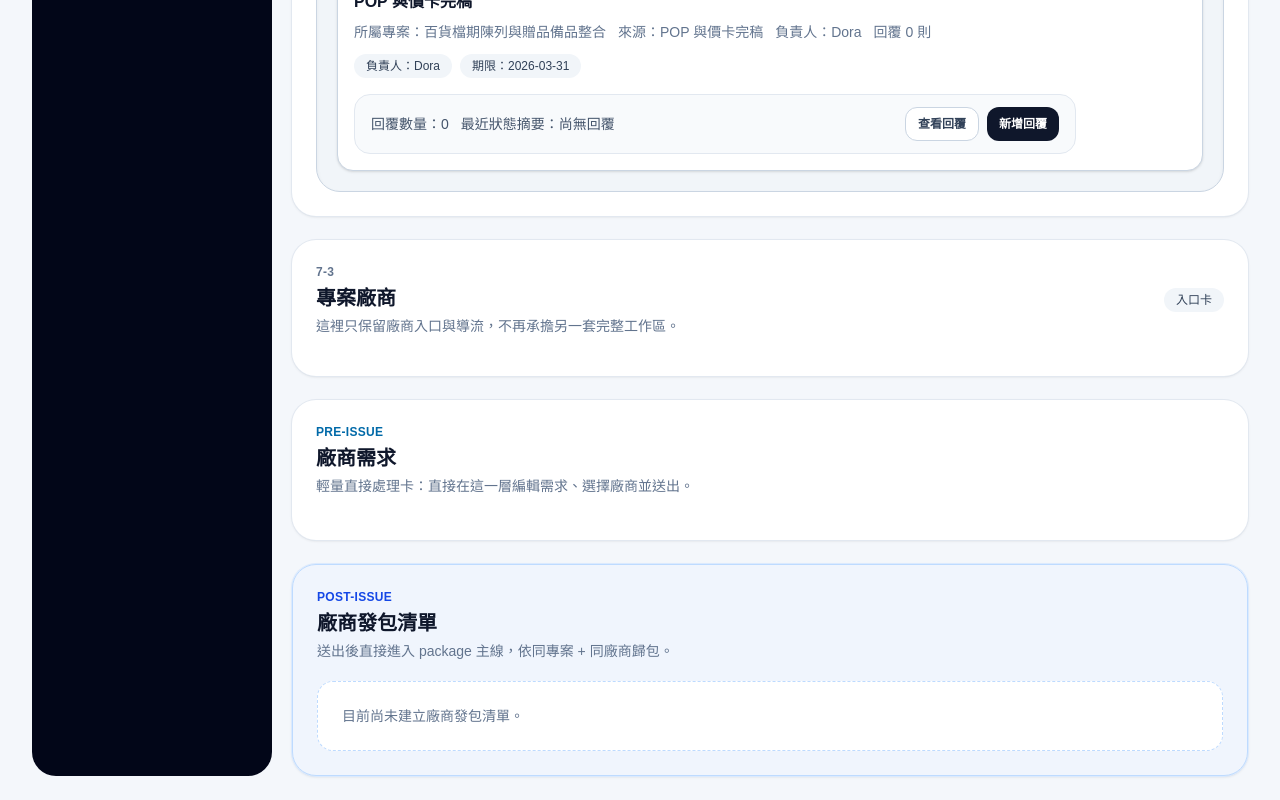
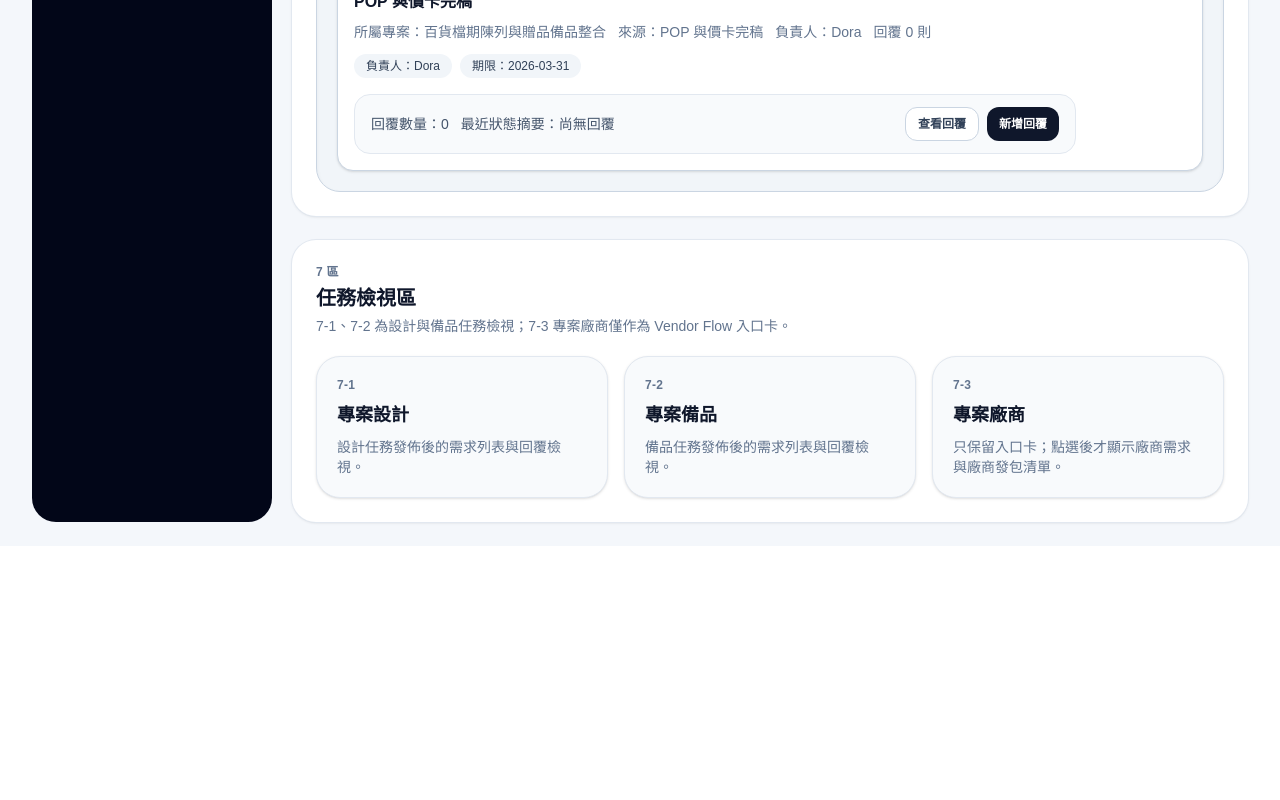
Before and after one commit to willy841/projectflow, a Next.js app in the folder project-mgmt/: page /projects/department-store-display-2026 in a window 1280 px wide. Shown: the part 2304-3104 px from the top of the page. After the commit the page ends 2850 px from the top, so only its background shows below. Built offline with nearby package versions, Linux system fonts and the light colour scheme.

Commit message:
fix: gate vendor sections behind board card

```diff
--- a/project-mgmt/src/components/project-vendor-section.tsx
+++ b/project-mgmt/src/components/project-vendor-section.tsx
@@ -18,9 +18,7 @@ function buildPackageMap(): PackageMap {
 
 function groupPackagesByVendor(packages: VendorPackage[]) {
   return packages.reduce<Record<string, VendorPackage[]>>((acc, pkg) => {
-    if (!acc[pkg.vendorName]) {
-      acc[pkg.vendorName] = [];
-    }
+    if (!acc[pkg.vendorName]) acc[pkg.vendorName] = [];
     acc[pkg.vendorName].push(pkg);
     return acc;
   }, {});
@@ -31,6 +29,7 @@ export function ProjectVendorSection({ projectId }: { projectId: string }) {
   const initialAssignments = useMemo(() => getAssignmentsByProjectId(projectId), [projectId]);
   const packages = useMemo(() => getPackagesByProjectId(projectId), [projectId]);
   const [assignments, setAssignments] = useState(initialAssignments);
+  const [activeBoard, setActiveBoard] = useState<"design" | "procurement" | "vendor" | null>(null);
 
   function handleAssignmentChange(id: string, patch: Partial<VendorAssignment>) {
     setAssignments((current) => current.map((assignment) => (assignment.id === id ? { ...assignment, ...patch } : assignment)));
@@ -38,7 +37,6 @@ export function ProjectVendorSection({ projectId }: { projectId: string }) {
 
   function handleSend(assignment: VendorAssignment) {
     if (!assignment.selectedVendorName) return;
-
     const matchedPackage = packages.find((pkg) => pkg.vendorName === assignment.selectedVendorName);
     handleAssignmentChange(assignment.id, {
       status: "done",
@@ -51,32 +49,53 @@ export function ProjectVendorSection({ projectId }: { projectId: string }) {
   return (
     <section className="space-y-6">
       <article className="rounded-3xl bg-white p-6 shadow-sm ring-1 ring-slate-200">
-        <div className="mb-4 flex items-center justify-between gap-3">
-          <div>
-            <p className="text-xs font-semibold tracking-wide text-slate-500">7-3</p>
-            <h3 className="mt-1 text-xl font-semibold text-slate-900">專案廠商</h3>
-            <p className="mt-1 text-sm text-slate-500">這裡只保留廠商入口與導流，不再承擔另一套完整工作區。</p>
-          </div>
-          <span className="rounded-full bg-slate-100 px-3 py-1 text-xs font-medium text-slate-700">入口卡</span>
+        <div className="mb-5">
+          <p className="text-xs font-semibold tracking-wide text-slate-500">7 區</p>
+          <h3 className="mt-1 text-xl font-semibold text-slate-900">任務檢視區</h3>
+          <p className="mt-1 text-sm text-slate-500">7-1、7-2 為設計與備品任務檢視；7-3 專案廠商僅作為 Vendor Flow 入口卡。</p>
         </div>
 
-        <div className="grid gap-4 md:grid-cols-2 xl:grid-cols-3">
-          {Object.entries(vendorPackagesByName).map(([vendorName, vendorRows]) => (
-            <div key={vendorName} className="rounded-3xl border border-slate-200 bg-slate-50 p-5">
-              <p className="text-sm text-slate-500">合作廠商</p>
-              <p className="mt-2 text-lg font-semibold text-slate-900">{vendorName}</p>
-              <p className="mt-2 text-sm text-slate-500">目前已有 {vendorRows.length} 筆發包清單</p>
-            </div>
-          ))}
+        <div className="grid gap-4 md:grid-cols-3">
+          <button
+            type="button"
+            onClick={() => setActiveBoard("design")}
+            className={`rounded-3xl border p-5 text-left shadow-sm transition ${activeBoard === "design" ? "border-slate-900 bg-slate-900 text-white" : "border-slate-200 bg-slate-50 text-slate-900"}`}
+          >
+            <p className={`text-xs font-semibold tracking-wide ${activeBoard === "design" ? "text-slate-200" : "text-slate-500"}`}>7-1</p>
+            <p className="mt-2 text-lg font-semibold">專案設計</p>
+            <p className={`mt-2 text-sm ${activeBoard === "design" ? "text-slate-200" : "text-slate-500"}`}>設計任務發佈後的需求列表與回覆檢視。</p>
+          </button>
+
+          <button
+            type="button"
+            onClick={() => setActiveBoard("procurement")}
+            className={`rounded-3xl border p-5 text-left shadow-sm transition ${activeBoard === "procurement" ? "border-slate-900 bg-slate-900 text-white" : "border-slate-200 bg-slate-50 text-slate-900"}`}
+          >
+            <p className={`text-xs font-semibold tracking-wide ${activeBoard === "procurement" ? "text-slate-200" : "text-slate-500"}`}>7-2</p>
+            <p className="mt-2 text-lg font-semibold">專案備品</p>
+            <p className={`mt-2 text-sm ${activeBoard === "procurement" ? "text-slate-200" : "text-slate-500"}`}>備品任務發佈後的需求列表與回覆檢視。</p>
+          </button>
+
+          <button
+            type="button"
+            onClick={() => setActiveBoard("vendor")}
+            className={`rounded-3xl border p-5 text-left shadow-sm transition ${activeBoard === "vendor" ? "border-blue-600 bg-blue-600 text-white" : "border-slate-200 bg-slate-50 text-slate-900"}`}
+          >
+            <p className={`text-xs font-semibold tracking-wide ${activeBoard === "vendor" ? "text-blue-100" : "text-slate-500"}`}>7-3</p>
+            <p className="mt-2 text-lg font-semibold">專案廠商</p>
+            <p className={`mt-2 text-sm ${activeBoard === "vendor" ? "text-blue-100" : "text-slate-500"}`}>只保留入口卡；點選後才顯示廠商需求與廠商發包清單。</p>
+          </button>
         </div>
       </article>
 
+      {activeBoard === "vendor" ? (
+        <>
           <article className="rounded-3xl bg-white p-6 shadow-sm ring-1 ring-slate-200">
             <div className="mb-5 flex items-center justify-between gap-3">
               <div>
                 <p className="text-xs font-semibold tracking-wide text-sky-700">PRE-ISSUE</p>
                 <h3 className="mt-1 text-xl font-semibold text-slate-900">廠商需求</h3>
-            <p className="mt-1 text-sm text-slate-500">輕量直接處理卡：直接在這一層編輯需求、選擇廠商並送出。</p>
+                <p className="mt-1 text-sm text-slate-500">所有廠商需求列表，同時也是直接處理需求的地方。</p>
               </div>
             </div>
 
@@ -88,8 +107,6 @@ export function ProjectVendorSection({ projectId }: { projectId: string }) {
 
                 return (
                   <div key={assignment.id} className="rounded-3xl border border-slate-200 bg-slate-50 p-5">
-                <div className="flex flex-col gap-4 xl:flex-row xl:items-start xl:justify-between">
-                  <div className="min-w-0 flex-1">
                     <div className="flex flex-wrap items-center gap-3">
                       <span className="inline-flex rounded-full bg-slate-900 px-2.5 py-1 text-[11px] font-semibold text-white">#{index + 1}</span>
                       <p className="font-semibold text-slate-900">{assignment.title}</p>
@@ -98,7 +115,7 @@ export function ProjectVendorSection({ projectId }: { projectId: string }) {
                       </span>
                     </div>
 
-                    <div className="mt-4 grid gap-4 xl:grid-cols-[minmax(0,1fr)_240px_200px]">
+                    <div className="mt-4 grid gap-4 xl:grid-cols-[minmax(0,1fr)_220px_180px]">
                       <label className="block">
                         <p className="mb-2 text-sm font-medium text-slate-700">需求說明</p>
                         <textarea
@@ -138,9 +155,7 @@ export function ProjectVendorSection({ projectId }: { projectId: string }) {
                           >
                             <option value="">請選擇廠商</option>
                             {Object.keys(vendorPackagesByName).map((vendorName) => (
-                              <option key={vendorName} value={vendorName}>
-                                {vendorName}
-                              </option>
+                              <option key={vendorName} value={vendorName}>{vendorName}</option>
                             ))}
                           </select>
                         </label>
@@ -153,8 +168,6 @@ export function ProjectVendorSection({ projectId }: { projectId: string }) {
                         >
                           送出
                         </button>
-                      </div>
-                    </div>
                       </div>
                     </div>
                   </div>
@@ -212,6 +225,8 @@ export function ProjectVendorSection({ projectId }: { projectId: string }) {
               <div className="rounded-2xl border border-dashed border-blue-200 bg-white p-6 text-sm text-slate-500">目前尚未建立廠商發包清單。</div>
             )}
           </article>
+        </>
+      ) : null}
     </section>
   );
 }
```
Lines whose indentation alone changed are shown as unchanged.
